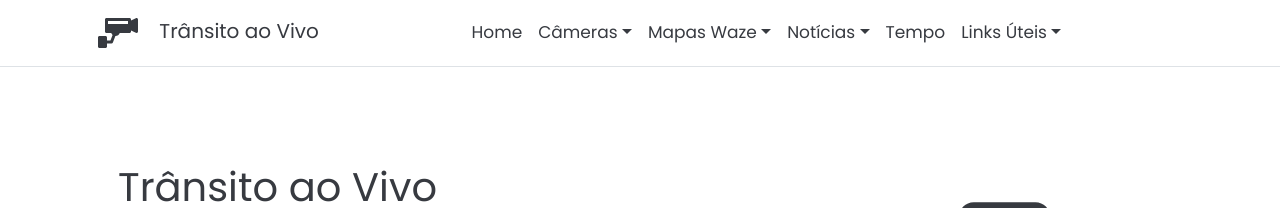
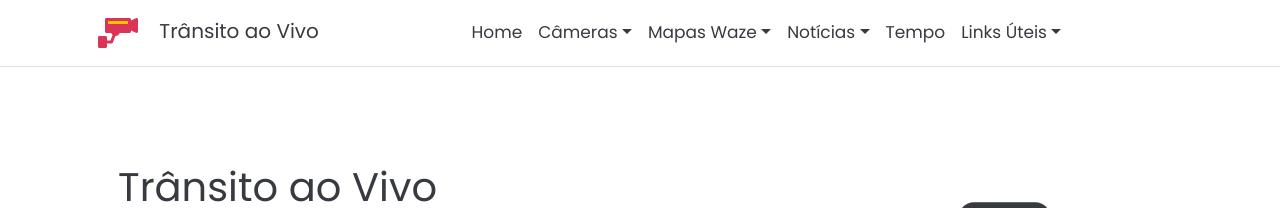
Before and after one commit to Sergio-Damm/transitoaovivo, a Jekyll site: the page built from index.html, in a window 1280 px wide. Shown: the top 208 px of the page. Built offline with Jekyll 4.4.1, drawn with Linux system fonts in a browser that asks for light colours.

Commit message:
Change color SVG logo

```diff
--- a/_layouts/default.html
+++ b/_layouts/default.html
@@ -41,7 +41,8 @@ description: Acompanhe ao vivo o trânsito em São Paulo, Rio de Janeiro e outra
 	<div class='container-md'>
 		<a class='navbar-brand' href='{{ site.baseurl }}/'>
 			<svg class='mx-3' height="40px"  width="40px" viewBox='0 0 400 400' xmlns='http://www.w3.org/2000/svg'>
-				<path fill="#373a40" d='M392.886,52.24c-4.422-2.734-9.945-2.981-14.594-0.656L330,75.731V65c0-8.284-6.716-15-15-15H85c-8.284,0-15,6.716-15,15v120c0,8.284,6.716,15,15,15h47.58c2.666,7.516,7.275,14.115,13.222,19.199L124.645,275H90v-30c0-8.284-6.716-15-15-15H15c-8.284,0-15,6.716-15,15v90c0,8.284,6.716,15,15,15h60c8.284,0,15-6.716,15-15v-30h45c6.233,0,11.816-3.854,14.026-9.683l24.776-65.348c0.399,0.011,0.796,0.030,1.198,0.030c19.555,0,36.227-12.541,42.42-30H315c8.284,0,15-6.716,15-15v-10.73l48.292,24.146c2.117,1.059,4.414,1.584,6.707,1.584c2.742,0,5.478-0.752,7.886-2.24c4.422-2.733,7.114-7.562,7.114-12.76V65C400,59.802,397.308,54.974,392.886,52.24z M100,80h200v30H100V80z'/>
+    			<path fill="#fec400" d='M100,80h200v30H100V80z'/>
+    			<path fill="#da3458" fill-rule="evenodd" d='M392.886,52.24c-4.422-2.734-9.945-2.981-14.594-0.656L330,75.731V65c0-8.284-6.716-15-15-15H85c-8.284,0-15,6.716-15,15v120c0,8.284,6.716,15,15,15h47.58c2.666,7.516,7.275,14.115,13.222,19.199L124.645,275H90v-30c0-8.284-6.716-15-15-15H15c-8.284,0-15,6.716-15,15v90c0,8.284,6.716,15,15,15h60c8.284,0,15-6.716,15-15v-30h45c6.233,0,11.816-3.854,14.026-9.683l24.776-65.348c0.399,0.011,0.796,0.030,1.198,0.030c19.555,0,36.227-12.541,42.42-30H315c8.284,0,15-6.716,15-15v-10.73l48.292,24.146c2.117,1.059,4.414,1.584,6.707,1.584c2.742,0,5.478-0.752,7.886-2.24c4.422-2.733,7.114-7.562,7.114-12.76V65C400,59.802,397.308,54.974,392.886,52.24z M100,80h200v30H100V80z'/>
 			</svg>
 				Trânsito ao Vivo</a>
 			<button aria-controls='navbarNavDropdown' aria-expanded='false' aria-label='Toggle navigation' class='navbar-toggler ms-auto' data-bs-target='#navbarNavDropdown' data-bs-toggle='collapse' type='button'>
```
